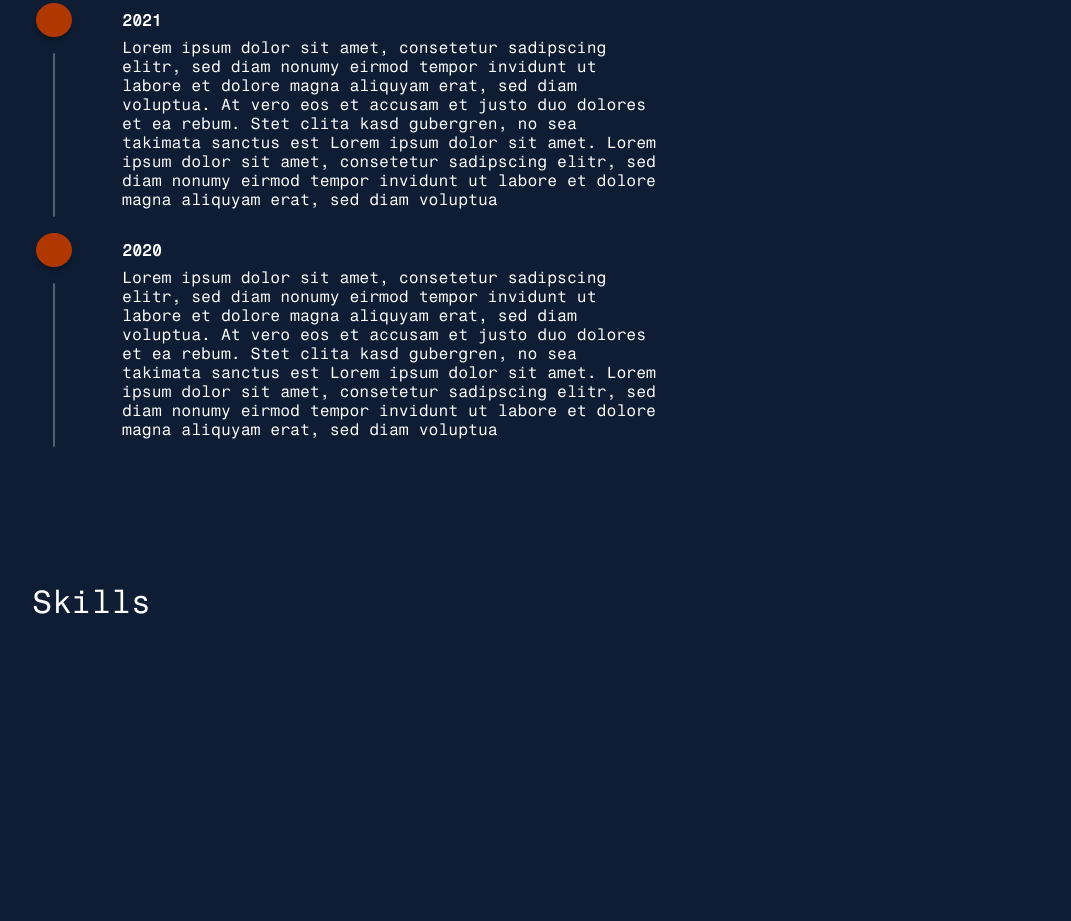
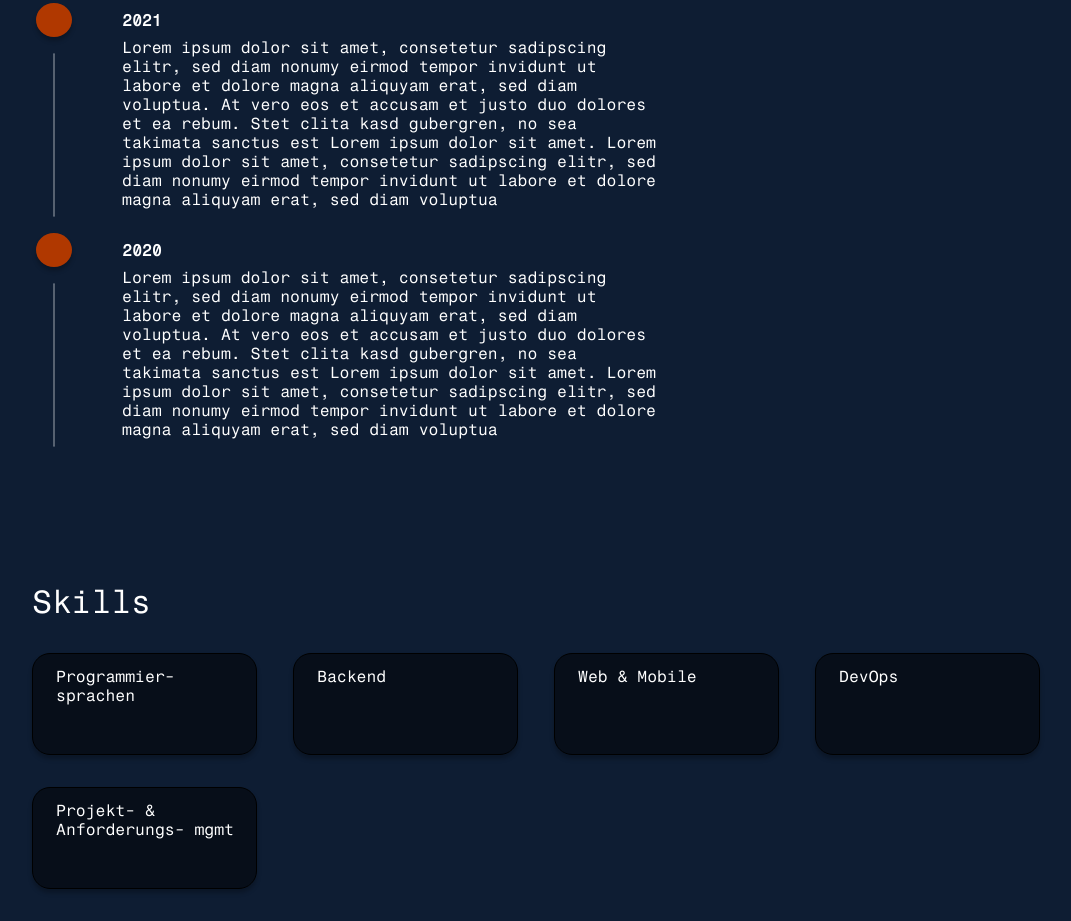
Before and after one commit to beschlz/website, a Gatsby site: page / in a window 1280 px wide. Shown: the part 932-1853 px from the top of the page, without its empty margins (28-1099 px from the left). Before the commit the page ends 1585 px from the top, so only its background shows below. Built offline with nearby package versions, Linux system fonts and the light colour scheme; Gatsby itself is replaced by a stand-in of ours.

Commit message:
layout of skillcards

```diff
--- /dev/null
+++ b/src/components/skillcard/SkillCard.module.css
@@ -0,0 +1,30 @@
+.skillcardUnaktive {
+    background: rgba(0, 0, 0, 0.5);
+    border: 1px solid #000000;
+    border-radius: 18px;
+    box-shadow: 0px 4px 4px rgba(0, 0, 0, 0.25);
+    width: 223px;
+    min-width: 223px;
+    height: 100px;
+    margin-right: 36px;
+    margin-bottom: 32px;
+}
+
+.skillcardAktive {
+    background: #FFFFFF;
+    border: 1px solid #000000;
+    border-radius: 18px;
+    box-shadow: 0px 4px 4px rgba(0, 0, 0, 0.25);
+    width: 223px;
+    min-width: 223px;
+    height: 100px;
+    margin-right: 32px;
+    color: #000000;
+}
+
+
+.text {
+    margin-left: 23px;
+    margin-top: 13px;
+    font-family: 'FragmentMono';
+}
--- /dev/null
+++ b/src/components/skillcard/SkillCard.tsx
@@ -0,0 +1,19 @@
+import React, { useCallback, useState } from 'react';
+
+import * as styles from './SkillCard.module.css';
+
+type SkillCardProps = {
+    skillName: string;
+};
+
+const SkillCard: React.FC<SkillCardProps> = ({ skillName }) => {
+    const [aktive, setAktive] = useState(false);
+
+    return (
+        <div className={`${aktive ? styles.skillcardAktive : styles.skillcardUnaktive}`} onClick={() => setAktive(!aktive)}>
+            <div className={styles.text}>{skillName}</div>
+        </div>
+    );
+};
+
+export default SkillCard;
--- a/src/pages/index.module.css
+++ b/src/pages/index.module.css
@@ -84,6 +84,13 @@ p {
     justify-content: flex-end;
 }
 
+.skillcontainer {
+    display: flex;
+    flex-direction: row;
+    flex-wrap: wrap;
+    justify-content: flex-start;
+}
+
 @media only screen and (max-width: 1250px){
     .card {
         display: flex;
--- a/src/pages/index.tsx
+++ b/src/pages/index.tsx
@@ -5,6 +5,7 @@ import NavBar from "../components/navbar/NavBar";
 import IntroArea from "../components/introarea/IntroArea";
 import PersonalInfoCard from "../components/personalinfocard/PersonalInfoCard";
 import Station from "../components/station/Station";
+import SkillCard from "../components/skillcard/SkillCard";
 
 const mockedStations = [{
   year: '2022',
@@ -34,6 +35,42 @@ const mockedStations = [{
 }
 ];
 
+const mockedSkills = [
+  {
+    name: "Programmier-\nsprachen",
+    values: [
+      { name: "Java", level: 0.8 }
+    ]
+  },
+  {
+    name: "Backend",
+    values: [
+      { name: "Java", level: 0.8 }
+    ]
+  },
+  {
+    name: "Web & Mobile",
+    values: [
+      { name: "Java", level: 0.8 }
+    ]
+  },
+  {
+    name: "DevOps",
+    values: [
+      { name: "Docker", level: 0.8 },
+      { name: "Kubernetes", level: 0.7 }
+    ]
+  },
+  {
+    name: `Projekt- &
+    \n Anforderungs-
+    \n mgmt`,
+    values: [
+      { name: "Java", level: 0.8 }
+    ]
+  }
+];
+
 
 const IndexPage: React.FC<PageProps> = () => {
   return (
@@ -55,6 +92,11 @@ const IndexPage: React.FC<PageProps> = () => {
       </section>
       <section className={styles.skillSection}>
         <h2>Skills</h2>
+        <div className={styles.skillcontainer}>
+          {
+            mockedSkills.map(skill => <SkillCard skillName={skill.name} key={`key_skillcard_${skill.name}`} />)
+          }
+        </div>
       </section>
     </main>
   )
```
